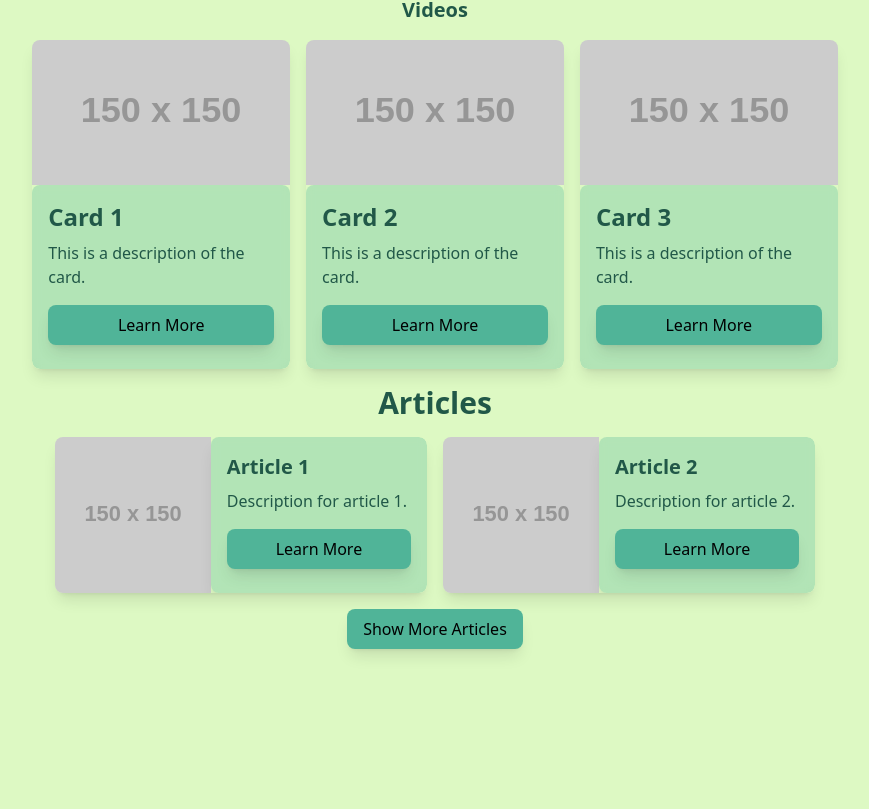
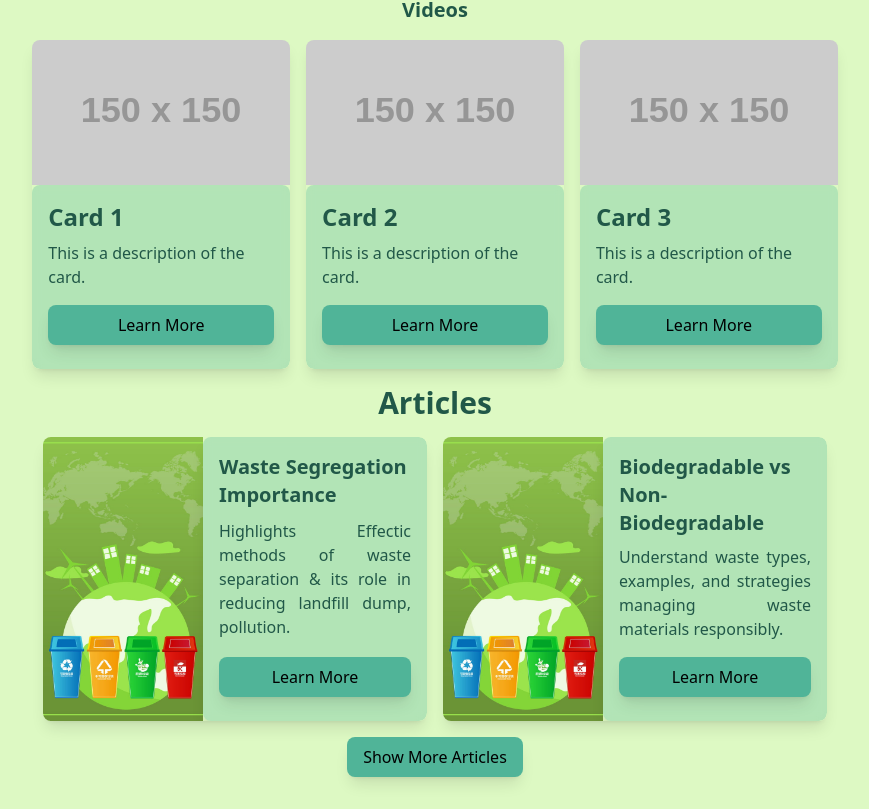
Before and after one commit to Densingh-123/cleaninfinity, a React (Vite) app in the folder client/: page /awareness in a window 1280 px wide. Shown: the part 900-1709 px from the top of the page, without its empty margins (205-1074 px from the left). Before the commit the page ends 1581 px from the top, so only its background shows below. Built offline with nearby package versions, Linux system fonts and the light colour scheme; no server answers.

Commit message:
How to Use App and Artcile Content Update

```diff
--- a/client/src/components/user/Article.jsx
+++ b/client/src/components/user/Article.jsx
@@ -4,10 +4,10 @@ export default function Article({showAll, articles_data}) {
     <div className='grid grid-cols-1 md:grid-cols-2 gap-4'>
       {displayedArticles.map((article, index) => (
         <div key={index} className='flex flex-row max-w-sm rounded-lg shadow-lg overflow-hidden'>
-          <img src='https://placehold.co/150' alt='Card Image' className='w-40 h-full object-cover' />
+          <img src='/article.jpg' alt='Card Image' className='w-40 h-full object-cover' />
           <div className='p-4 w-full drop flex flex-col justify-between'>
             <h3 className='text-xl font-semibold mb-2'>{article.title}</h3>
-            <p className='mb-4'>{article.description}</p>
+            <p className='mb-4 text-justify'>{article.description}</p>
             <button className='btn px-4 py-2'>Learn More</button>
           </div>
         </div>
--- a/client/src/data/config.js
+++ b/client/src/data/config.js
@@ -10,7 +10,7 @@ export const dashboard_titles = [
   {title: "Activity", path: "/activity"},
 ]
 export const awareness_video_link =
-  "https://www.youtube.com/embed/DHfRfU3XUEo?si=2Tw6Xk_Xs3Ihwak3"
+  "https://www.youtube.com/embed/luZmjS7b7f0?si=NKntSRkMMc9zUwWA"
 export const awareness_cardsData = Array.from({length: 9}, (_, index) => ({
   id: index + 1,
   title: `Card ${index + 1}`,
@@ -175,10 +175,10 @@ export const dummyNotifications = {
 }
 
 export const article_data = [
-  {title: "Article 1", description: "Description for article 1."},
-  {title: "Article 2", description: "Description for article 2."},
-  {title: "Article 3", description: "Description for article 3."},
-  {title: "Article 4", description: "Description for article 4."},
+  {title: "Waste Segregation Importance", description: "Highlights Effectic methods of waste separation & its role in reducing landfill dump, pollution."},
+  {title: "Biodegradable vs Non-Biodegradable", description: "Understand waste types, examples, and strategies managing waste materials responsibly."},
+  {title: "Solid Waste Management Basics", description: "Overview of global waste generation trends, challenges, and strategies to manage solid waste sustainably."},
+  {title: "Waste Sorting: Importance and Environmental Benefits", description: "Learn how waste sorting reduces pollution, enhances recycling efficiency."},
 ]
 
 export const admin_details_of_ward_items = ["Ward 1", "Tamil Nadu", "Chennai"]
```
Also changed, not shown: client/public/article.jpg (added).
